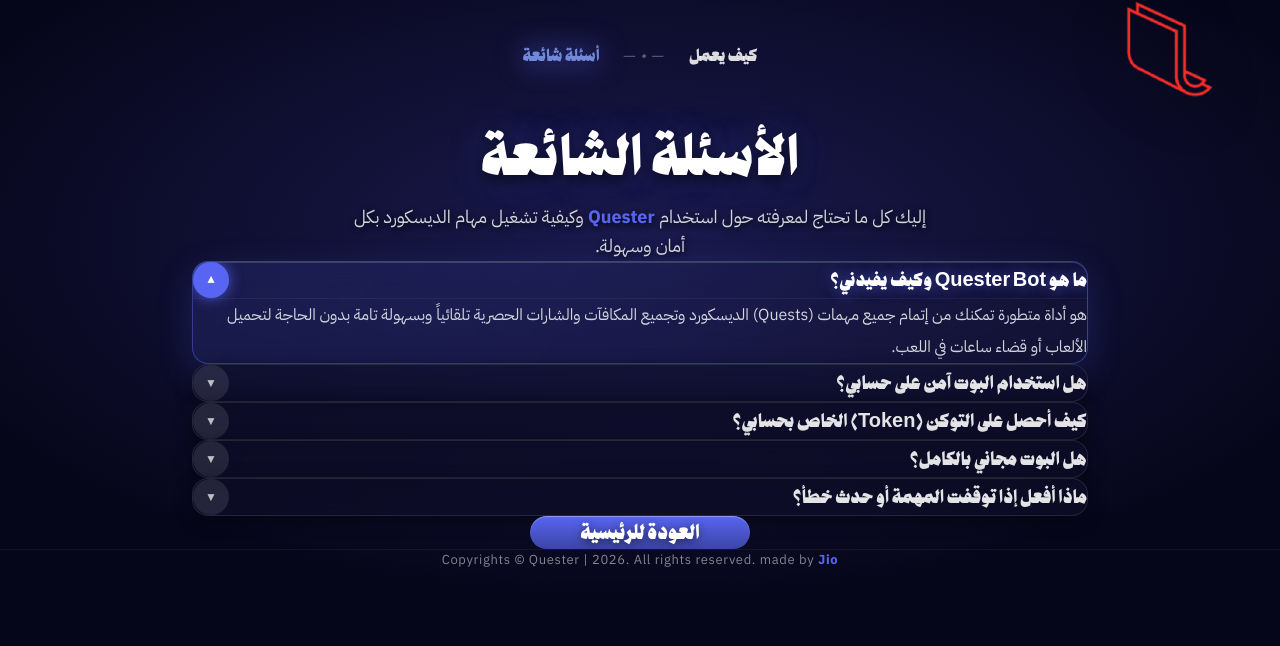
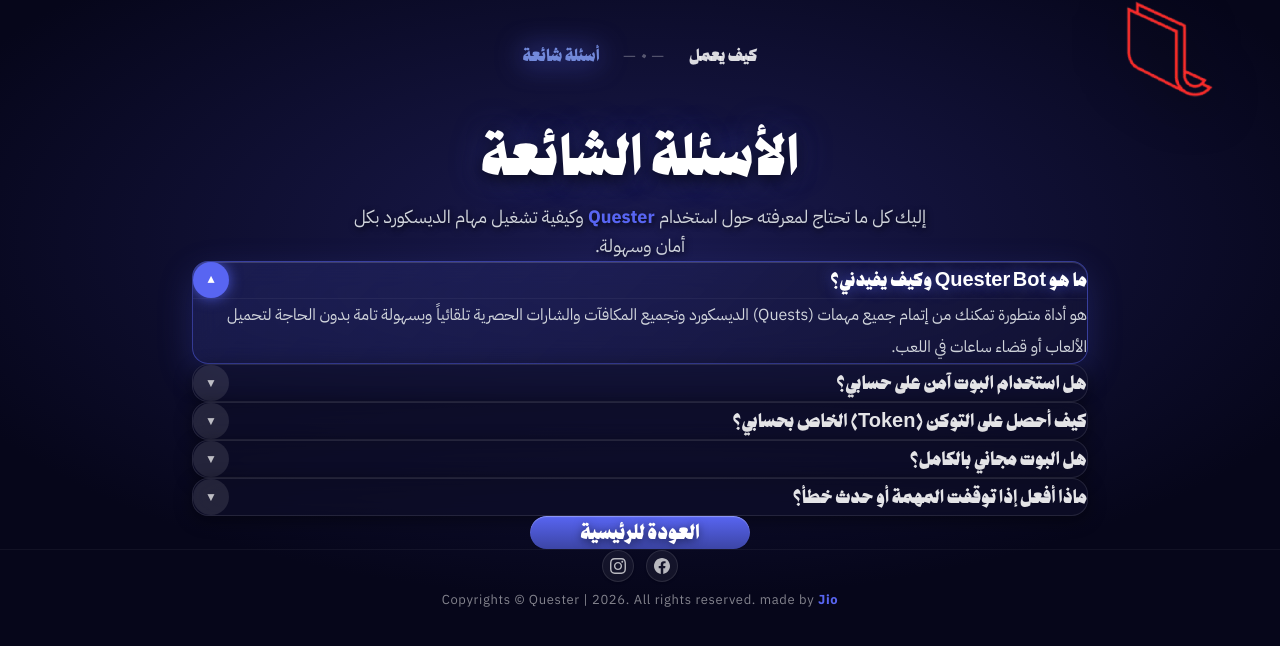
Before and after one commit to j1slc/Quester, a Next.js app: page /faq in a window 1280 px wide. Shown: the top 646 px of the page. Built offline with nearby package versions, Linux system fonts and the light colour scheme.

Commit message:
Add Facebook and Instagram social buttons to footer

```diff
--- a/app/faq/page.tsx
+++ b/app/faq/page.tsx
@@ -209,9 +209,38 @@
 
       {/* ── FOOTER ── */}
       <footer
-        className="w-full text-center py-6 select-none border-t border-white/5 mt-10"
+        className="w-full flex flex-col items-center justify-center gap-2 py-6 select-none border-t border-white/5 mt-10"
         style={{ fontFamily: "'IBM Plex Sans Arabic', sans-serif" }}
       >
+        {/* Social Links */}
+        <div className="flex items-center gap-3 mb-1">
+          {/* Facebook */}
+          <a
+            href="https://facebook.com/j1slc"
+            target="_blank"
+            rel="noopener noreferrer"
+            aria-label="Facebook"
+            className="w-8 h-8 rounded-full bg-white/5 border border-white/10 flex items-center justify-center text-white/70 hover:text-[#1877F2] hover:border-[#1877F2]/50 hover:bg-[#1877F2]/10 transition-all duration-300 hover:scale-110 shadow-sm"
+          >
+            <svg className="w-4 h-4 fill-current" viewBox="0 0 24 24">
+              <path d="M24 12.073c0-6.627-5.373-12-12-12s-12 5.373-12 12c0 5.99 4.388 10.954 10.125 11.854v-8.385H7.078v-3.47h3.047V9.43c0-3.007 1.792-4.669 4.533-4.669 1.312 0 2.686.235 2.686.235v2.953H15.83c-1.491 0-1.956.925-1.956 1.874v2.25h3.328l-.532 3.47h-2.796v8.385C19.612 23.027 24 18.062 24 12.073z" />
+            </svg>
+          </a>
+
+          {/* Instagram */}
+          <a
+            href="https://instagram.com/j1slc"
+            target="_blank"
+            rel="noopener noreferrer"
+            aria-label="Instagram"
+            className="w-8 h-8 rounded-full bg-white/5 border border-white/10 flex items-center justify-center text-white/70 hover:text-[#E4405F] hover:border-[#E4405F]/50 hover:bg-[#E4405F]/10 transition-all duration-300 hover:scale-110 shadow-sm"
+          >
+            <svg className="w-4 h-4 fill-current" viewBox="0 0 24 24">
+              <path d="M12 2.163c3.204 0 3.584.012 4.85.07 3.252.148 4.771 1.691 4.919 4.919.058 1.265.069 1.645.069 4.849 0 3.205-.012 3.584-.069 4.849-.149 3.225-1.664 4.771-4.919 4.919-1.266.058-1.644.07-4.85.07-3.204 0-3.584-.012-4.849-.07-3.26-.149-4.771-1.699-4.919-4.92-.058-1.265-.07-1.644-.07-4.849 0-3.204.013-3.583.07-4.849.149-3.227 1.664-4.771 4.919-4.919 1.266-.057 1.645-.069 4.849-.069zm0-2.163c-3.259 0-3.667.014-4.947.072-4.358.2-6.78 2.618-6.98 6.98-.059 1.281-.073 1.689-.073 4.948 0 3.259.014 3.668.072 4.948.2 4.358 2.618 6.78 6.98 6.98 1.281.058 1.689.072 4.948.072 3.259 0 3.668-.014 4.948-.072 4.354-.2 6.782-2.618 6.979-6.98.059-1.28.073-1.689.073-4.948 0-3.259-.014-3.667-.072-4.947-.196-4.354-2.617-6.78-6.979-6.98-1.281-.059-1.69-.073-4.949-.073zm0 5.838c-3.403 0-6.162 2.759-6.162 6.162s2.759 6.163 6.162 6.163 6.162-2.759 6.162-6.163c0-3.403-2.759-6.162-6.162-6.162zm0 10.162c-2.209 0-4-1.79-4-4 0-2.209 1.791-4 4-4s4 1.791 4 4c0 2.21-1.791 4-4 4zm6.406-11.845c-.796 0-1.441.645-1.441 1.44s.645 1.44 1.441 1.44c.795 0 1.439-.645 1.439-1.44s-.644-1.44-1.439-1.44z" />
+            </svg>
+          </a>
+        </div>
+
         <p className="text-[12px] md:text-[13px] text-white/50 tracking-wider">
           Copyrights © Quester | 2026. All rights reserved. made by{" "}
           <span className="text-[#5865F2] font-semibold">Jio</span>
--- a/app/how-it-works/page.tsx
+++ b/app/how-it-works/page.tsx
@@ -395,9 +395,38 @@
 
       {/* ── FOOTER ── */}
       <footer
-        className="w-full text-center py-6 select-none border-t border-white/5 mt-10"
+        className="w-full flex flex-col items-center justify-center gap-2 py-6 select-none border-t border-white/5 mt-10"
         style={{ fontFamily: "'IBM Plex Sans Arabic', sans-serif" }}
       >
+        {/* Social Links */}
+        <div className="flex items-center gap-3 mb-1">
+          {/* Facebook */}
+          <a
+            href="https://facebook.com/j1slc"
+            target="_blank"
+            rel="noopener noreferrer"
+            aria-label="Facebook"
+            className="w-8 h-8 rounded-full bg-white/5 border border-white/10 flex items-center justify-center text-white/70 hover:text-[#1877F2] hover:border-[#1877F2]/50 hover:bg-[#1877F2]/10 transition-all duration-300 hover:scale-110 shadow-sm"
+          >
+            <svg className="w-4 h-4 fill-current" viewBox="0 0 24 24">
+              <path d="M24 12.073c0-6.627-5.373-12-12-12s-12 5.373-12 12c0 5.99 4.388 10.954 10.125 11.854v-8.385H7.078v-3.47h3.047V9.43c0-3.007 1.792-4.669 4.533-4.669 1.312 0 2.686.235 2.686.235v2.953H15.83c-1.491 0-1.956.925-1.956 1.874v2.25h3.328l-.532 3.47h-2.796v8.385C19.612 23.027 24 18.062 24 12.073z" />
+            </svg>
+          </a>
+
+          {/* Instagram */}
+          <a
+            href="https://instagram.com/j1slc"
+            target="_blank"
+            rel="noopener noreferrer"
+            aria-label="Instagram"
+            className="w-8 h-8 rounded-full bg-white/5 border border-white/10 flex items-center justify-center text-white/70 hover:text-[#E4405F] hover:border-[#E4405F]/50 hover:bg-[#E4405F]/10 transition-all duration-300 hover:scale-110 shadow-sm"
+          >
+            <svg className="w-4 h-4 fill-current" viewBox="0 0 24 24">
+              <path d="M12 2.163c3.204 0 3.584.012 4.85.07 3.252.148 4.771 1.691 4.919 4.919.058 1.265.069 1.645.069 4.849 0 3.205-.012 3.584-.069 4.849-.149 3.225-1.664 4.771-4.919 4.919-1.266.058-1.644.07-4.85.07-3.204 0-3.584-.012-4.849-.07-3.26-.149-4.771-1.699-4.919-4.92-.058-1.265-.07-1.644-.07-4.849 0-3.204.013-3.583.07-4.849.149-3.227 1.664-4.771 4.919-4.919 1.266-.057 1.645-.069 4.849-.069zm0-2.163c-3.259 0-3.667.014-4.947.072-4.358.2-6.78 2.618-6.98 6.98-.059 1.281-.073 1.689-.073 4.948 0 3.259.014 3.668.072 4.948.2 4.358 2.618 6.78 6.98 6.98 1.281.058 1.689.072 4.948.072 3.259 0 3.668-.014 4.948-.072 4.354-.2 6.782-2.618 6.979-6.98.059-1.28.073-1.689.073-4.948 0-3.259-.014-3.667-.072-4.947-.196-4.354-2.617-6.78-6.979-6.98-1.281-.059-1.69-.073-4.949-.073zm0 5.838c-3.403 0-6.162 2.759-6.162 6.162s2.759 6.163 6.162 6.163 6.162-2.759 6.162-6.163c0-3.403-2.759-6.162-6.162-6.162zm0 10.162c-2.209 0-4-1.79-4-4 0-2.209 1.791-4 4-4s4 1.791 4 4c0 2.21-1.791 4-4 4zm6.406-11.845c-.796 0-1.441.645-1.441 1.44s.645 1.44 1.441 1.44c.795 0 1.439-.645 1.439-1.44s-.644-1.44-1.439-1.44z" />
+            </svg>
+          </a>
+        </div>
+
         <p className="text-[12px] md:text-[13px] text-white/50 tracking-wider">
           Copyrights © Quester | 2026. All rights reserved. made by{" "}
           <span className="text-[#5865F2] font-semibold">Jio</span>
--- a/app/page.tsx
+++ b/app/page.tsx
@@ -217,9 +217,39 @@
 
       {/* ── FOOTER ── */}
       <footer
-        className="absolute bottom-4 left-0 right-0 text-center select-none"
+        className="absolute bottom-4 left-0 right-0 flex flex-col items-center justify-center gap-2 select-none z-10"
         style={{ fontFamily: "'IBM Plex Sans Arabic', sans-serif" }}
       >
+        {/* Social Links */}
+        <div className="flex items-center gap-3">
+          {/* Facebook */}
+          <a
+            href="https://facebook.com/j1slc"
+            target="_blank"
+            rel="noopener noreferrer"
+            aria-label="Facebook"
+            className="w-8 h-8 rounded-full bg-white/5 border border-white/10 flex items-center justify-center text-white/70 hover:text-[#1877F2] hover:border-[#1877F2]/50 hover:bg-[#1877F2]/10 transition-all duration-300 hover:scale-110 shadow-sm"
+          >
+            <svg className="w-4 h-4 fill-current" viewBox="0 0 24 24">
+              <path d="M24 12.073c0-6.627-5.373-12-12-12s-12 5.373-12 12c0 5.99 4.388 10.954 10.125 11.854v-8.385H7.078v-3.47h3.047V9.43c0-3.007 1.792-4.669 4.533-4.669 1.312 0 2.686.235 2.686.235v2.953H15.83c-1.491 0-1.956.925-1.956 1.874v2.25h3.328l-.532 3.47h-2.796v8.385C19.612 23.027 24 18.062 24 12.073z" />
+            </svg>
+          </a>
+
+          {/* Instagram */}
+          <a
+            href="https://instagram.com/j1slc"
+            target="_blank"
+            rel="noopener noreferrer"
+            aria-label="Instagram"
+            className="w-8 h-8 rounded-full bg-white/5 border border-white/10 flex items-center justify-center text-white/70 hover:text-[#E4405F] hover:border-[#E4405F]/50 hover:bg-[#E4405F]/10 transition-all duration-300 hover:scale-110 shadow-sm"
+          >
+            <svg className="w-4 h-4 fill-current" viewBox="0 0 24 24">
+              <path d="M12 2.163c3.204 0 3.584.012 4.85.07 3.252.148 4.771 1.691 4.919 4.919.058 1.265.069 1.645.069 4.849 0 3.205-.012 3.584-.069 4.849-.149 3.225-1.664 4.771-4.919 4.919-1.266.058-1.644.07-4.85.07-3.204 0-3.584-.012-4.849-.07-3.26-.149-4.771-1.699-4.919-4.92-.058-1.265-.07-1.644-.07-4.849 0-3.204.013-3.583.07-4.849.149-3.227 1.664-4.771 4.919-4.919 1.266-.057 1.645-.069 4.849-.069zm0-2.163c-3.259 0-3.667.014-4.947.072-4.358.2-6.78 2.618-6.98 6.98-.059 1.281-.073 1.689-.073 4.948 0 3.259.014 3.668.072 4.948.2 4.358 2.618 6.78 6.98 6.98 1.281.058 1.689.072 4.948.072 3.259 0 3.668-.014 4.948-.072 4.354-.2 6.782-2.618 6.979-6.98.059-1.28.073-1.689.073-4.948 0-3.259-.014-3.667-.072-4.947-.196-4.354-2.617-6.78-6.979-6.98-1.281-.059-1.69-.073-4.949-.073zm0 5.838c-3.403 0-6.162 2.759-6.162 6.162s2.759 6.163 6.162 6.163 6.162-2.759 6.162-6.163c0-3.403-2.759-6.162-6.162-6.162zm0 10.162c-2.209 0-4-1.79-4-4 0-2.209 1.791-4 4-4s4 1.791 4 4c0 2.21-1.791 4-4 4zm6.406-11.845c-.796 0-1.441.645-1.441 1.44s.645 1.44 1.441 1.44c.795 0 1.439-.645 1.439-1.44s-.644-1.44-1.439-1.44z" />
+            </svg>
+          </a>
+        </div>
+
+        {/* Copyrights */}
         <p className="text-[12px] md:text-[13px] text-white/50 tracking-wider">
           Copyrights © Quester | 2026. All rights reserved. made by{" "}
           <span className="text-[#5865F2] font-semibold">Jio</span>
```
